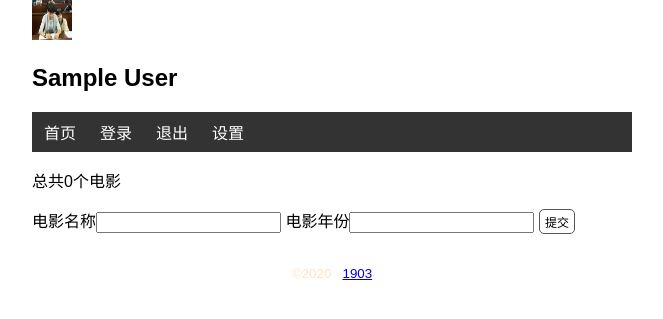
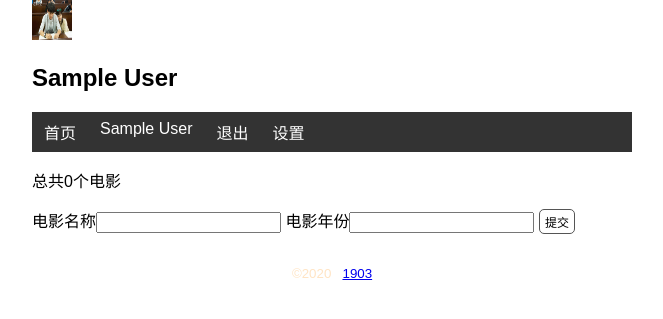
Before and after one commit to yao-yong-kang/flaskweb, a Flask app: page / in a window 1280 px wide. Shown: the top 319 px of the page, without its empty margins (308-971 px from the left). Run offline with Flask 2, Linux system fonts and the light colour scheme; the visitor is signed in with stand-in values (Sample User, id 1); data comes from the database, SQL or seed files in the repository; data that the repository does not hold is empty.

Commit message:
逻辑代码

```diff
--- a/day41/watchlist/templates/base.html
+++ b/day41/watchlist/templates/base.html
@@ -20,17 +20,25 @@
     <nav>
         <ul>
             <li>
-                <a href="{{url_for('index')}}">首页</a>
+                <a href="{{ url_for('index') }}">首页</a>
+            </li>
+            {% if not current_user.is_authenticated %}
+            <li>
+                <a href="{{ url_for('login') }}">登录</a>
+            </li>
+            {% else %}
+            <li>
+                <a href="{{ url_for('login') }}">{{ current_user.name }}</a>
+            </li>
+            {% endif %}
+            {% if current_user.is_authenticated %}
+            <li>
+                <a href="{{ url_for('logout') }}">退出</a>
             </li>
             <li>
-                <a href="{{url_for('login')}}">登录</a>
+                <a href="{{ url_for('setting') }}">设置</a>
             </li>
-            <li>
-                <a href="{{url_for('logout')}}">退出</a>
-            </li>
-            <li >
-                <a  href="{{url_for('setting')}}">设置</a>
-            </span>
+            {% endif %}
         </ul>
     </nav>
         {% block content %} {% endblock %}
--- a/day41/watchlist/templates/index.html
+++ b/day41/watchlist/templates/index.html
@@ -9,7 +9,6 @@
     <!-- required 是不能为空  autocomplete是关闭下拉选择记录 -->
     <input type="submit" value='提交' class='btn'>
 </form>
-
     <ul class='movie-list'>
         {%for movie in movies%}
         <li>
@@ -17,6 +16,7 @@
             <span class='float-right'>
                 <a class='baidu' href="http://v.baidu.com/v?word={{movie.title}}&ct=301989888&rn=67&pn=0&db=0&s=0&fbl=800&ie=utf-8&oq={{movie.title}}&f=3&rsp=0" target='_blank'>百度视频</a>
             </span>
+            {% if current_user.is_authenticated %}
             <span class='float-right'>
                 <a class='baidu' href="{{url_for('edit',movie_id=movie.id)}}">编辑</a>
             </span>
@@ -25,7 +25,7 @@
                     <input class='baidu' type="submit" class='btn' name='delete' value='删除' onclick="return confirm('是否删除?')">
                 </form>
             </span>
-
+            {% endif %}
         </li>
         {% endfor %}
     </ul>
```
